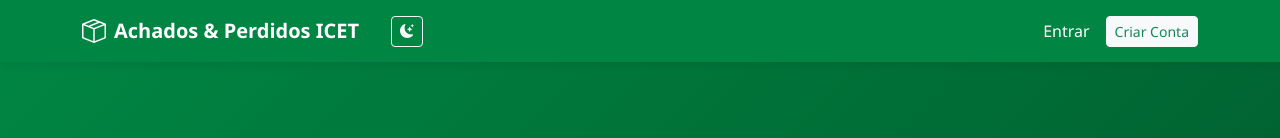
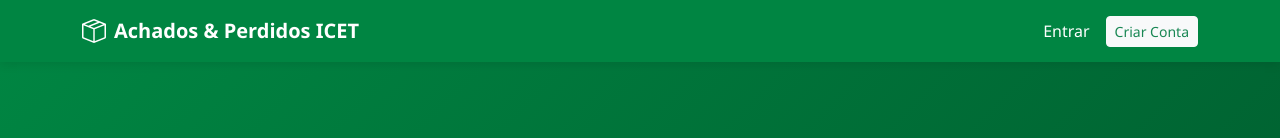
Before and after one commit to Carlos-EP-Silva/Achados-e-Perdidos-ICET, a website: page Codigo-fonte/public/index.html in a window 1280 px wide. Shown: the top 138 px of the page. Drawn offline with nearby package versions, Linux system fonts and the light colour scheme; no server answers.

```diff
--- a/Codigo-fonte/public/index.html
+++ b/Codigo-fonte/public/index.html
@@ -15,9 +15,7 @@
             <a class="navbar-brand fw-bold d-flex align-items-center gap-2" href="#">
                 <i class="bi bi-box-seam fs-4"></i> Achados & Perdidos ICET
             </a>
-            <button id="btn-tema" class="btn btn-sm btn-outline-light ms-3" onclick="alternarTema()">
-    <i class="bi bi-moon-stars-fill"></i>
-</button>
+
             <button class="navbar-toggler" type="button" data-bs-toggle="collapse" data-bs-target="#navbarNav">
                 <span class="navbar-toggler-icon"></span>
             </button>
```
